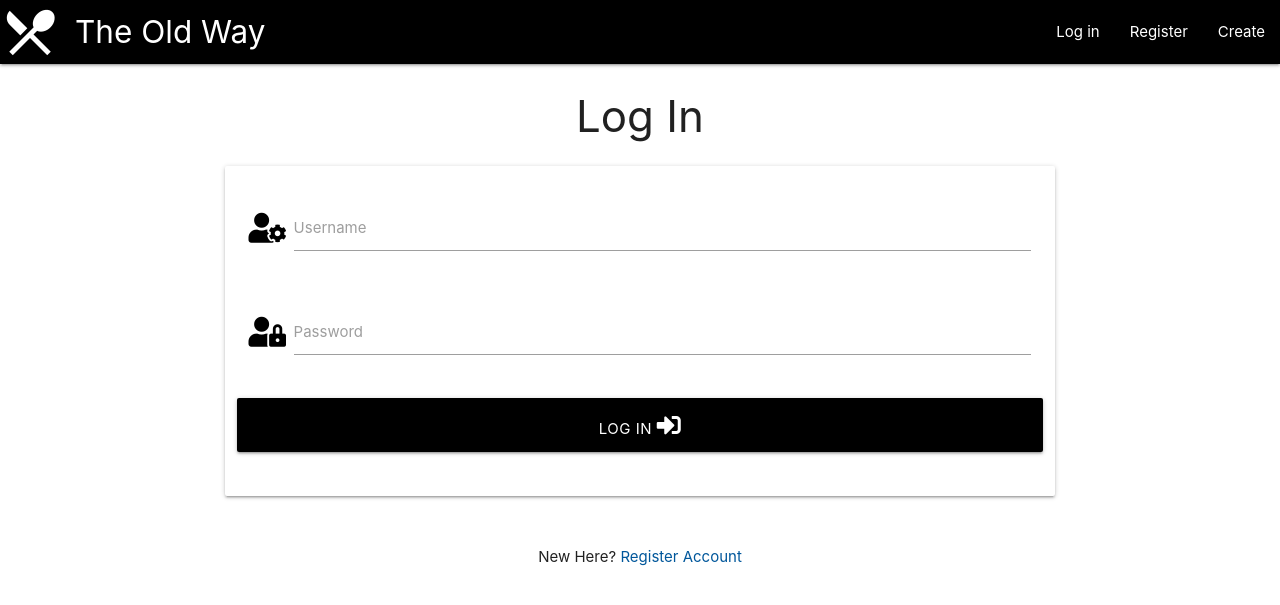
After one commit to Code-Institute-Submissions/Gwidas-the_old_way, a Flask app: page /login in a window 1280 px wide. The commit adds this page. Shown: the top 605 px of the page. Run offline with Flask 2, Linux system fonts and the light colour scheme; some libraries are stand-ins or nearby versions.

Commit message:
add login page

```diff
--- a/app.py
+++ b/app.py
@@ -24,6 +24,39 @@ def get_recipes():
     return render_template("recipes.html", recipes=recipes)
 
 
+@app.route("/register", methods=["GET", "POST"])
+def register():
+    return render_template("register.html")
+
+
+@app.route("/login", methods=["GET", "POST"])
+def login():
+    if request.method == "POST":
+        # check if username exists in db
+        existing_user = mongo.db.users.find_one(
+            {"username": request.form.get("username").lower()})
+
+        if existing_user:
+            # ensure hashed password matches user input
+            if check_password_hash(
+                    existing_user["password"], request.form.get("password")):
+                        session["user"] = request.form.get("username").lower()
+                        flash("Welcome, {}".format(
+                            request.form.get("username")))
+                        return redirect(url_for(
+                            "profile", username=session["user"]))
+            else:
+                # invalid password match
+                flash("Incorrect Username and/or Password")
+                return redirect(url_for("login"))
+
+        else:
+            # username doesn't exist
+            flash("Incorrect Username and/or Password")
+            return redirect(url_for("login"))
+
+    return render_template("login.html")
+
 if __name__ == "__main__":
     app.run(host=os.environ.get("IP"),
             port=int(os.environ.get("PORT")),
--- a/static/js/script.js
+++ b/static/js/script.js
@@ -1,5 +1,5 @@
 /*
-    jQuery for MaterializeCSS initialization
+    jQuery for MaterializeCSS initialization ( Media Slider )
 */
 
 $(document).ready(function(){
--- a/templates/base.html
+++ b/templates/base.html
@@ -14,53 +14,60 @@
     <title>The Old Way</title>
 </head>
 <body>
+  <header>
     <nav>
       <!--NavBar-->
-        <div class="nav-wrapper navbar-fixed">
+        <div class="nav-wrapper navbar-fixed black ">
             <a href="#" class="brand-logo">
             <i class="material-icons" style= "font-size: 60px;">local_dining</i>The Old Way
             </a>
-          <ul id="nav-mobile" class="right hide-on-med-and-down">
-            <li><a href="sass.html">Log in</a></li>
-            <li><a href="badges.html">Register</a></li>
-            <li><a href="collapsible.html">Create</a></li>
+          <ul id="nav-mobile" class="right hide-on-med-and-down black">
+            <li><a href="{{ url_for('login') }}">Log in</a></li>
+            <li><a href="{{ url_for('register') }}">Register</a></li>
+            <li><a href="#">Create</a></li>
           </ul>
         </div>
       </nav>
       <!--NavBar-->
+      </header>
 
-      <div class="slider fullscreen">
+      <!-- Slider -->
+
+      <!--<div class="slider fullscreen">
         <ul class="slides">
           <li>
-            <img src="https://images.unsplash.com/photo-1511629036492-6c07153d3e83?ixlib=rb-1.2.1&ixid=MnwxMjA3fDB8MHxwaG90by1wYWdlfHx8fGVufDB8fHx8&auto=format&fit=crop&w=2070&q=80"> <!-- random image -->
+            <img src="https://images.unsplash.com/photo-1511629036492-6c07153d3e83?ixlib=rb-1.2.1&ixid=MnwxMjA3fDB8MHxwaG90by1wYWdlfHx8fGVufDB8fHx8&auto=format&fit=crop&w=2070&q=80">
             <div class="caption center-align">
               <h3>The Old Way is the only way</h3>
               <h5 class="light grey-text text-lighten-3">Easy way to make tasty food</h5>
             </div>
           </li>
           <li>
-            <img src="https://images.unsplash.com/photo-1536534028025-68598ea8af44?ixlib=rb-1.2.1&ixid=MnwxMjA3fDB8MHxwaG90by1wYWdlfHx8fGVufDB8fHx8&auto=format&fit=crop&w=1044&q=80"> <!-- random image -->
+            <img src="https://images.unsplash.com/photo-1536534028025-68598ea8af44?ixlib=rb-1.2.1&ixid=MnwxMjA3fDB8MHxwaG90by1wYWdlfHx8fGVufDB8fHx8&auto=format&fit=crop&w=1044&q=80">
             <div class="caption left-align">
               <h3>The Old Way is a better way </h3>
               <h5 class="light grey-text text-lighten-3">Use premetive kitchen equipment to make delecious foods</h5>
             </div>
           </li>
           <li>
-            <img src="https://images.unsplash.com/photo-1566698629409-787a68fc5724?ixlib=rb-1.2.1&ixid=MnwxMjA3fDB8MHxwaG90by1wYWdlfHx8fGVufDB8fHx8&auto=format&fit=crop&w=2070&q=80"> <!-- random image -->
+            <img src="https://images.unsplash.com/photo-1566698629409-787a68fc5724?ixlib=rb-1.2.1&ixid=MnwxMjA3fDB8MHxwaG90by1wYWdlfHx8fGVufDB8fHx8&auto=format&fit=crop&w=2070&q=80">
             <div class="caption right-align">
               <h3>The Old Way is smarter way</h3>
               <h5 class="light grey-text text-lighten-3">Spend less time prepping</h5>
             </div>
           </li>
           <li>
-            <img src="https://images.unsplash.com/photo-1515823808611-65fd8e56c71a?ixlib=rb-1.2.1&ixid=MnwxMjA3fDB8MHxwaG90by1wYWdlfHx8fGVufDB8fHx8&auto=format&fit=crop&w=2070&q=80"> <!-- random image -->
+            <img src="https://images.unsplash.com/photo-1515823808611-65fd8e56c71a?ixlib=rb-1.2.1&ixid=MnwxMjA3fDB8MHxwaG90by1wYWdlfHx8fGVufDB8fHx8&auto=format&fit=crop&w=2070&q=80">
             <div class="caption center-align">
               <h3>The Old Way is the fun way</h3>
               <h5 class="light grey-text text-lighten-3">Injoy your time cooking</h5>
             </div>
           </li>
         </ul>
-      </div>
+      </div>-->
+
+
+      <!-- Slider -->
 
     {% block content %}
     {% endblock %}
--- /dev/null
+++ b/templates/login.html
@@ -0,0 +1,47 @@
+{% extends "base.html" %}
+{% block content %}
+
+<h3 class="center-align">Log In</h3>
+
+<div class="row">
+    <form class="col s12 m8 offset-m2" method="POST" action="{{ url_for('login') }}">
+        <div class="card-panel">
+            <!-- username -->
+            <div class="row">
+                <div class="input-field col s12">
+                    <i class="fas fa-user-cog prefix black-text text-darken-4"></i>
+                    <input id="username" name="username" type="text" minlength="5"
+                        maxlength="15" pattern="^[a-zA-Z0-9]{5,15}$" class="validate" required>
+                    <label for="username">Username</label>
+                </div>
+            </div>
+            <!-- passowrd -->
+            <div class="row">
+                <div class="input-field col s12">
+                    <i class="fas fa-user-lock prefix black-text text-darken-4"></i>
+                    <input id="password" name="password" type="password" minlength="5"
+                        maxlength="15" pattern="^[a-zA-Z0-9]{5,15}$" class="validate" required>
+                    <label for="password">Password</label>
+                </div>
+            </div>
+            <!-- login -->
+            <div class="row">
+                <button type="submit" class="col s12 btn-large black darken-4 text-shadow">
+                    Log In <i class="fas fa-sign-in-alt"></i>
+                </button>
+            </div>
+        </div>
+    </form>
+</div>
+
+<div class="row">
+    <div class="col s12">
+        <p class="center-align">
+            New Here?
+            <a href="{{ url_for('register') }}" class="light-blue-text text-darken-4">Register Account</a>
+        </p>
+    </div>
+</div>
+
+
+{% endblock %}
```
Also changed, not shown: templates/register.html (added, +39 -0 lines), templates/create.html (added), templates/profile.html (added).
